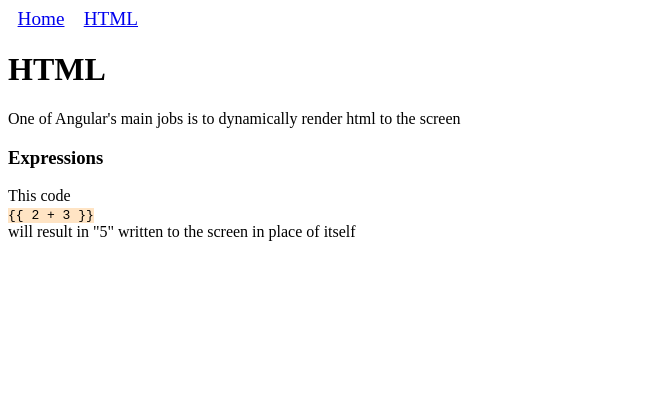
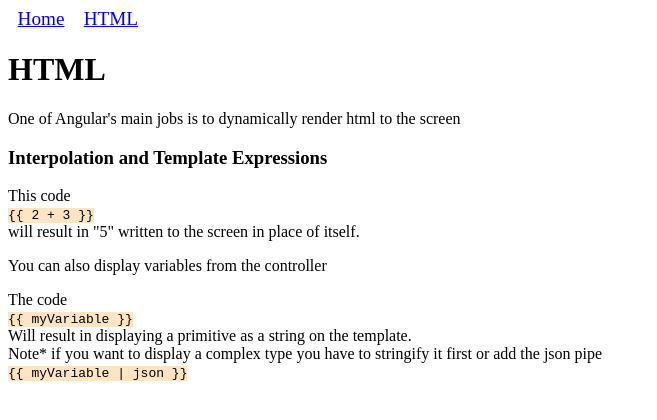
Before and after one commit to geekwisevinson/features, an Angular app: page /html in a window 1280 px wide. Shown: the top 420 px of the page, without its empty margins (0-657 px from the left). Built offline with nearby package versions, Linux system fonts and the light colour scheme.

Commit message:
feat(html): add example explaining expression binding to variable

```diff
--- a/src/app/pages/landing/pages/html/html.component.html
+++ b/src/app/pages/landing/pages/html/html.component.html
@@ -5,14 +5,34 @@
   </p>
 
   <div class="part">
-    <h3>Expressions</h3>
+    <h3>Interpolation and Template Expressions</h3>
     This code
     <div>
       <code>
         {{"{{ 2 + 3 \}\}"}}
       </code>
     </div>
-    will result in "{{ 2 + 3 }}" written to the screen in place of itself
+    will result in "{{ 2 + 3 }}" written to the screen in place of itself.
+    <p>
+      You can also display variables from the controller
+    </p>
+    <div>
+      The code
+      <div>
+        <code>
+          {{"{{ myVariable \}\}"}}
+        </code>
+      </div>
+      Will result in displaying a primitive as a string on the template.
+      <div>
+        Note* if you want to display a complex type you have to stringify it first or add the json pipe
+      </div>
+      <div>
+        <code>
+          {{"{{ myVariable | json \}\}"}}
+        </code>
+      </div>
+    </div>
   </div>
 
 
```
